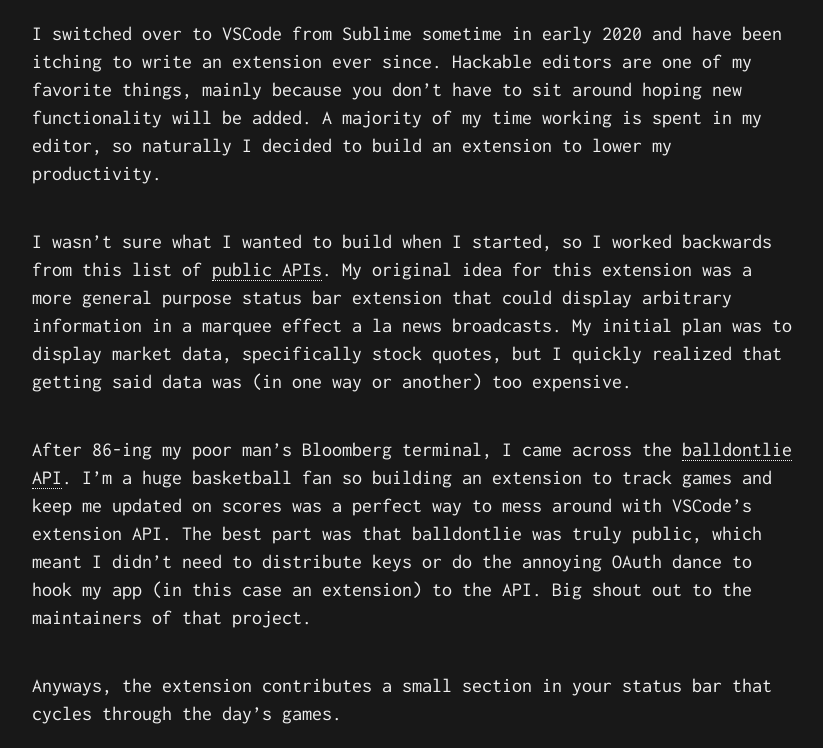
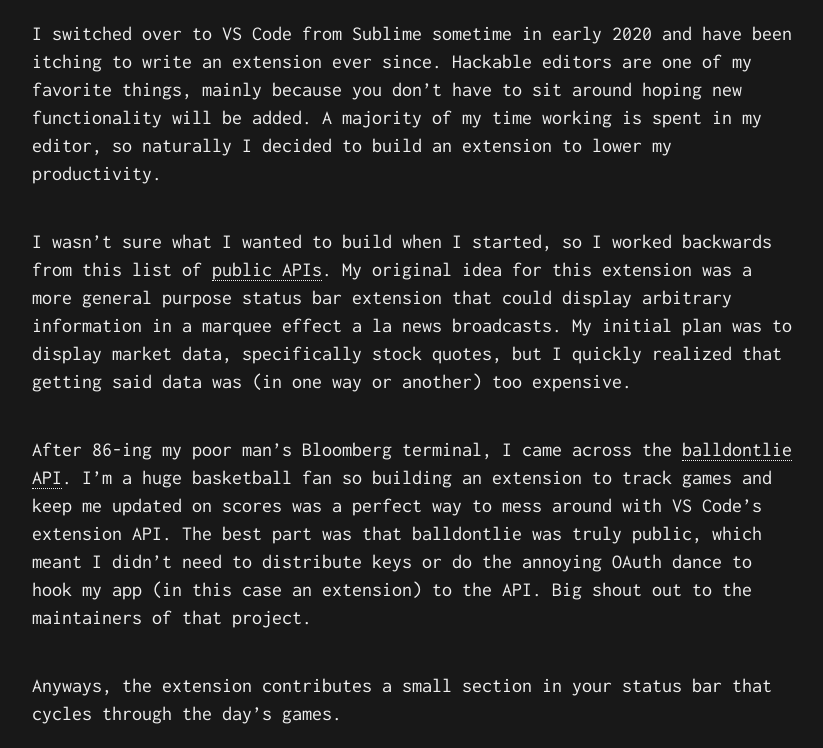
Before and after one commit to omkarmoghe/omkarmoghe.github.io, a Jekyll site: the page built from _projects/vscode-nba-ticker.md, in a window 1280 px wide and 1400 px high, scrolled down 801 px, cut to the strip 237-985 px from the top of the window. Shown: the whole strip, without its empty margins (224-1047 px from the left). Built offline with Jekyll 4.4.1, drawn with Linux system fonts in a browser that asks for light colours; nearby versions of some CDN libraries; some of the changed text lies outside the part shown.

Commit message:
vs code spacing

```diff
--- a/_projects/vscode-nba-ticker.md
+++ b/_projects/vscode-nba-ticker.md
@@ -1,6 +1,6 @@
 ---
 layout: project
-title: "VSCode NBA Ticker"
+title: "VS Code NBA Ticker"
 github_url: "https://github.com/omkarmoghe/NBA-Ticker"
 languages:
   - TypeScript
@@ -8,17 +8,17 @@
 order: 6
 ---
 
-**TL;DR** &mdash; [NBA scores in your VSCode status bar](https://marketplace.visualstudio.com/items?itemName=omkarmoghe.nba-ticker).
+**TL;DR** &mdash; [NBA scores in your VS Code status bar](https://marketplace.visualstudio.com/items?itemName=omkarmoghe.nba-ticker).
 
 ![NBA Ticker demo](https://imgur.com/9UBEw9f.gif)
 
 ![NBA Ticker detail popup](https://imgur.com/dW8HKoh.png)
 
-I switched over to VSCode from Sublime sometime in early 2020 and have been itching to write an extension ever since. Hackable editors are one of my favorite things, mainly because you don't have to sit around hoping new functionality will be added. A majority of my time working is spent in my editor, so naturally I decided to build an extension to lower my productivity.
+I switched over to VS Code from Sublime sometime in early 2020 and have been itching to write an extension ever since. Hackable editors are one of my favorite things, mainly because you don't have to sit around hoping new functionality will be added. A majority of my time working is spent in my editor, so naturally I decided to build an extension to lower my productivity.
 
 I wasn't sure what I wanted to build when I started, so I worked backwards from this list of [public APIs](https://github.com/public-apis/public-apis). My original idea for this extension was a more general purpose status bar extension that could display arbitrary information in a marquee effect a la news broadcasts. My initial plan was to display market data, specifically stock quotes, but I quickly realized that getting said data was (in one way or another) too expensive.
 
-After 86-ing my poor man's Bloomberg terminal, I came across the [balldontlie API](https://www.balldontlie.io/#introduction). I'm a huge basketball fan so building an extension to track games and keep me updated on scores was a perfect way to mess around with VSCode's extension API. The best part was that balldontlie was truly public, which meant I didn't need to distribute keys or do the annoying OAuth dance to hook my app (in this case an extension) to the API. Big shout out to the maintainers of that project.
+After 86-ing my poor man's Bloomberg terminal, I came across the [balldontlie API](https://www.balldontlie.io/#introduction). I'm a huge basketball fan so building an extension to track games and keep me updated on scores was a perfect way to mess around with VS Code's extension API. The best part was that balldontlie was truly public, which meant I didn't need to distribute keys or do the annoying OAuth dance to hook my app (in this case an extension) to the API. Big shout out to the maintainers of that project.
 
 Anyways, the extension contributes a small section in your status bar that cycles through the day's games.
 
```
